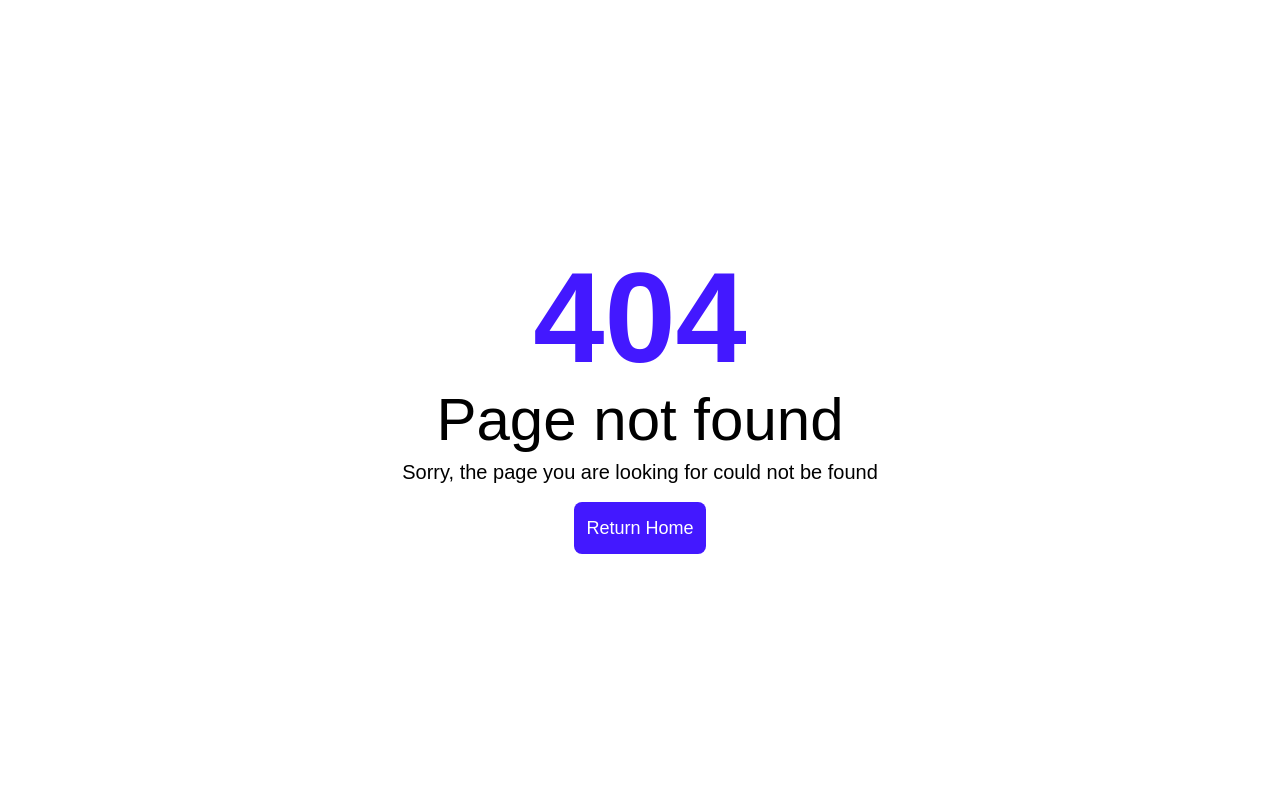
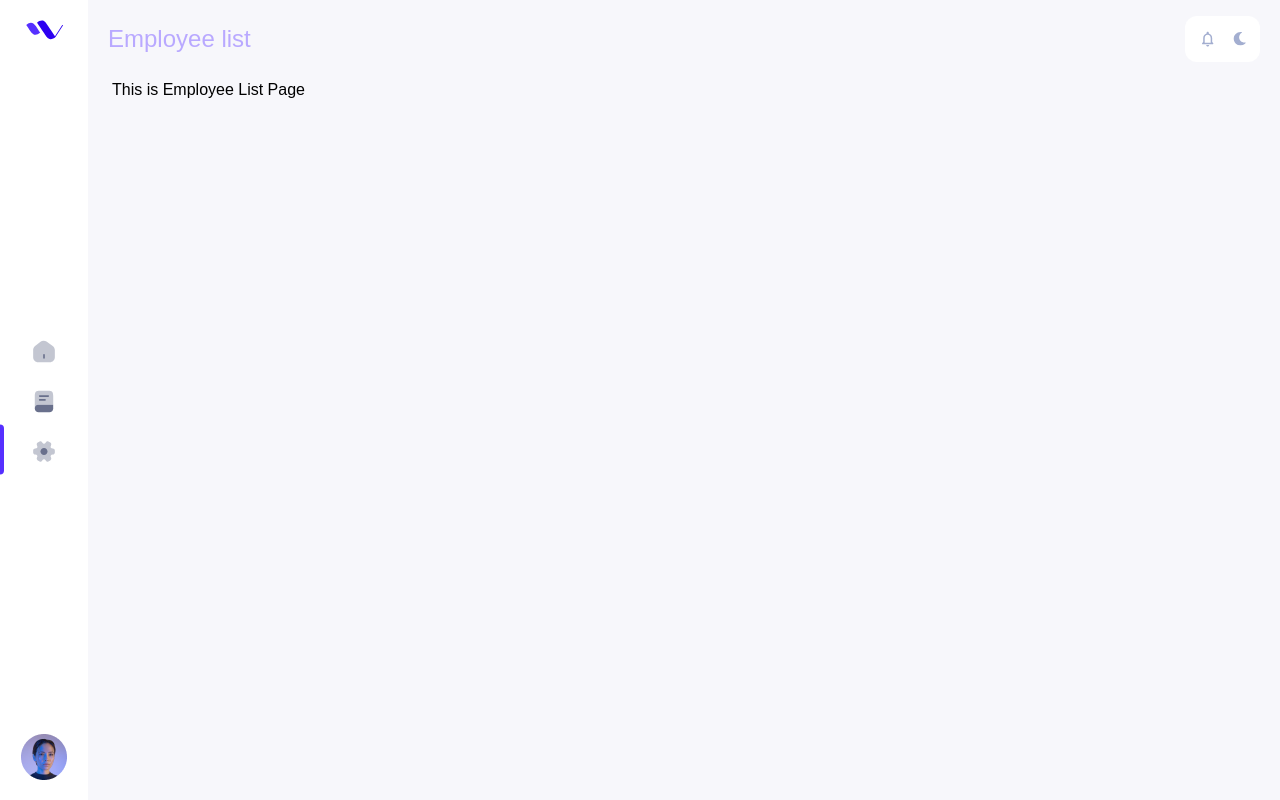
Before and after one commit to tajnur007/d2d-marketing-frontend, a Next.js app: page /employee-list in a window 1280 px wide. Before the commit this address had no page. Built offline with nearby package versions, Linux system fonts and the light colour scheme; a web font is replaced by a local one.

Commit message:
employee list page added

```diff
--- /dev/null
+++ b/app/(authenticated)/employee-list/page.tsx
@@ -0,0 +1,10 @@
+
+const EmployeeListPage = () => {
+  return (
+    <div className='flex flex-col lg:flex-row justify-between gap-6'>
+      <h1>This is Employee List Page</h1>
+    </div>
+  );
+};
+
+export default EmployeeListPage;
```
